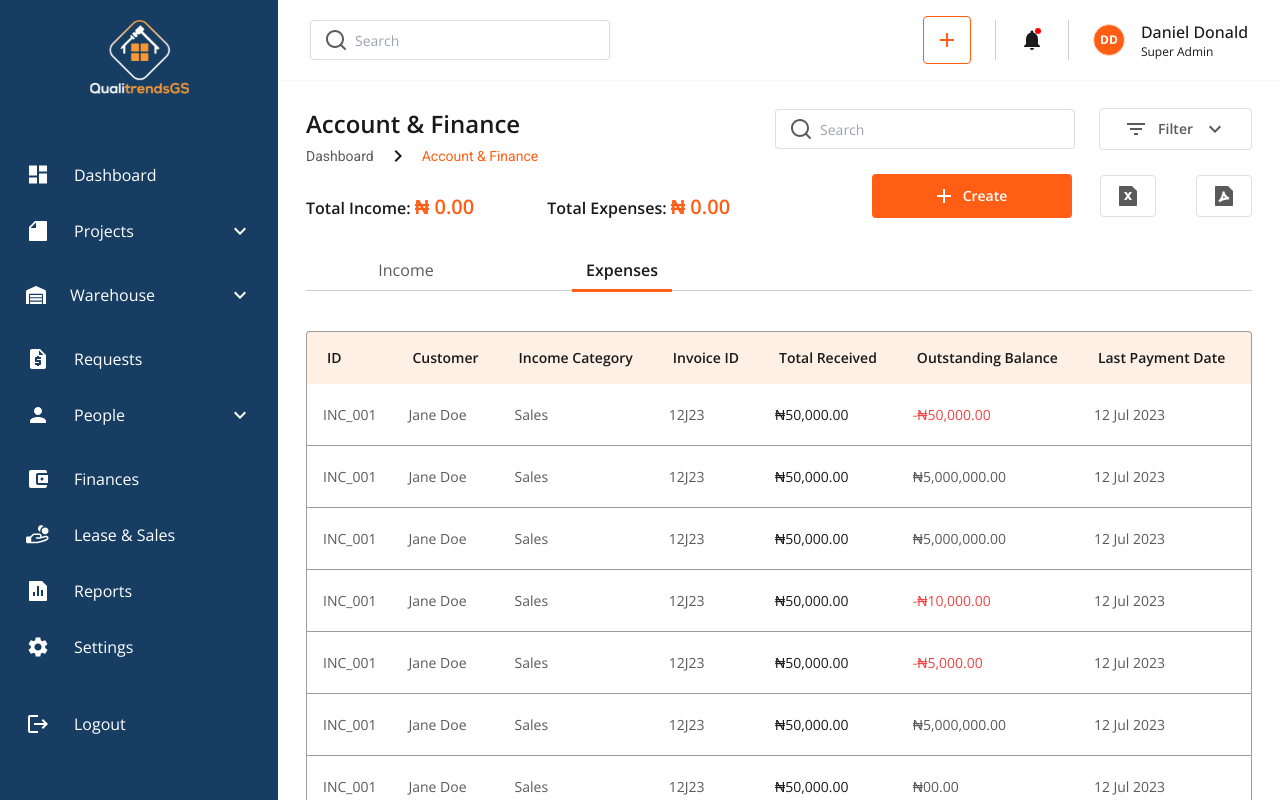
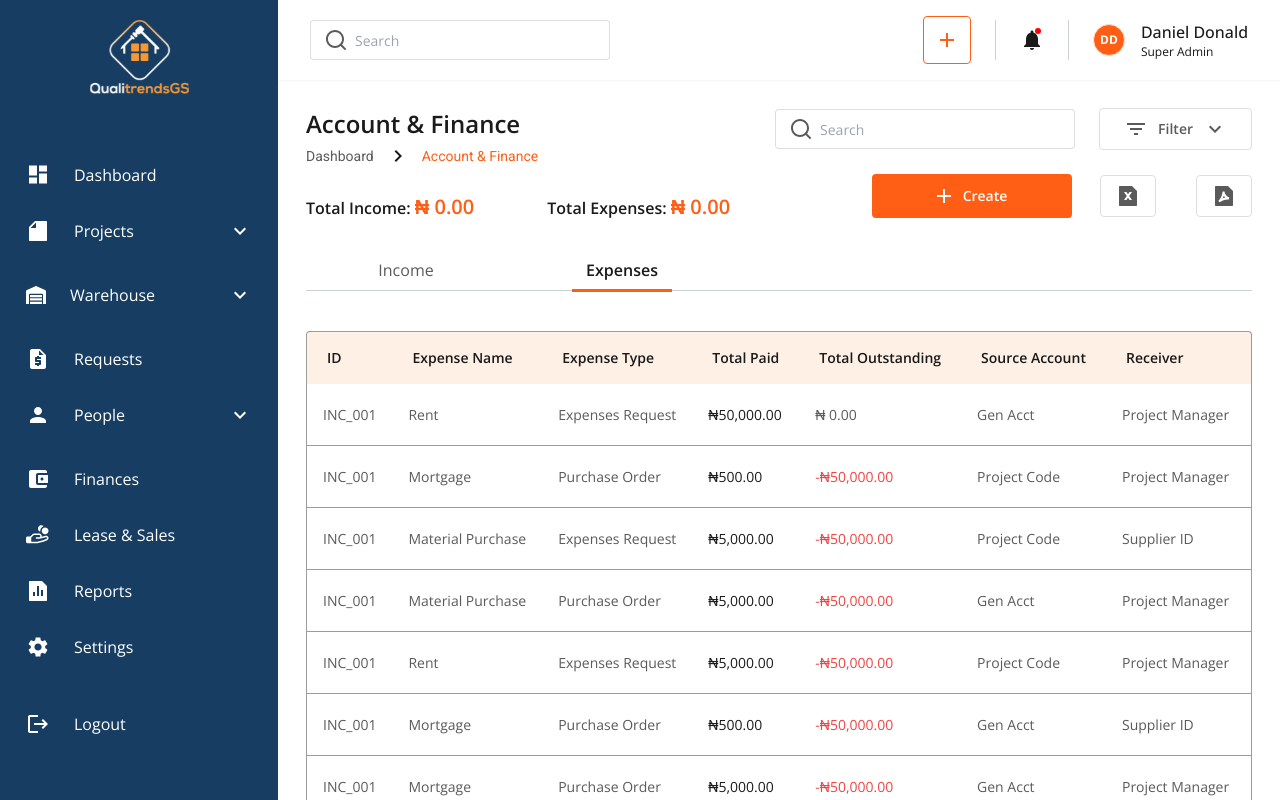
Before and after one commit to ntamiegbe/qualitrends-admin, a Next.js app: page /finances/expenses in a window 1280 px wide. Shown: the top 800 px of the page. Built offline with nearby package versions, Linux system fonts and the light colour scheme.

Commit message:
feat: added  expenses page comp.

```diff
--- a/src/components/Finances/Expenses/index.tsx
+++ b/src/components/Finances/Expenses/index.tsx
@@ -11,93 +11,93 @@ const expenses = () => {
     const data = [
 		{
 			id: "INC_001",
-			customer: "Jane Doe",
-			incomecategory: "Sales",
-			invoiceID: "12J23",
-			totalReceived: 5000000,
-			outstandingbalance: -50000,
-			lastpaymentdate: "12 Jul 2023",
+			expensename: "Rent",
+			expensetype: "Expenses Request",
+			totalpaid: 5000000,
+			totaloutstanding: " ₦ 0.00",
+			sourceaccount: "Gen Acct",
+			receiver: "Project Manager",
 		},
         {
-			id: "INC_001",
-			customer: "Jane Doe",
-			incomecategory: "Sales",
-			invoiceID: "12J23",
-			totalReceived: 5000000,
-			outstandingbalance: 5000000,
-			lastpaymentdate: "12 Jul 2023",
+          id: "INC_001",
+          expensename: "Mortgage",
+          expensetype: "Purchase Order",
+          totalpaid: 50000,
+          totaloutstanding: -50000,
+          sourceaccount: "Project Code",
+          receiver: "Project Manager",
 		},
 		{
 			id: "INC_001",
-			customer: "Jane Doe",
-			incomecategory: "Sales",
-			invoiceID: "12J23",
-			totalReceived: 5000000,
-			outstandingbalance: 5000000,
-			lastpaymentdate: "12 Jul 2023",
+          expensename: "Material Purchase",
+          expensetype: "Expenses Request",
+          totalpaid: 500000,
+          totaloutstanding: -50000,
+          sourceaccount: "Project Code",
+          receiver: "Supplier ID",
 		},
 		{
 			id: "INC_001",
-			customer: "Jane Doe",
-			incomecategory: "Sales",
-			invoiceID: "12J23",
-			totalReceived: 5000000,
-			outstandingbalance: -10000,
-			lastpaymentdate: "12 Jul 2023",
+          expensename: "Material Purchase",
+          expensetype: "Purchase Order",
+          totalpaid: 500000,
+          totaloutstanding: -50000,
+          sourceaccount: "Gen Acct",
+          receiver: "Project Manager",
 		},
 		{
 			id: "INC_001",
-			customer: "Jane Doe",
-			incomecategory: "Sales",
-			invoiceID: "12J23",
-			totalReceived: 5000000,
-			outstandingbalance: -5000,
-			lastpaymentdate: "12 Jul 2023",
+          expensename: "Rent",
+          expensetype: "Expenses Request",
+          totalpaid: 500000,
+          totaloutstanding: -50000,
+          sourceaccount: "Project Code",
+          receiver: "Project Manager",
 		},
 		{
 			id: "INC_001",
-			customer: "Jane Doe",
-			incomecategory: "Sales",
-			invoiceID: "12J23",
-			totalReceived: 5000000,
-			outstandingbalance: 5000000,
-			lastpaymentdate: "12 Jul 2023",
+          expensename: "Mortgage",
+          expensetype: "Purchase Order",
+          totalpaid: 50000,
+          totaloutstanding: -50000,
+          sourceaccount: "Gen Acct",
+          receiver: "Supplier ID",
 		},
 		{
 			id: "INC_001",
-			customer: "Jane Doe",
-			incomecategory: "Sales",
-			invoiceID: "12J23",
-			totalReceived: 5000000,
-			outstandingbalance: "₦00.00",
-			lastpaymentdate: "12 Jul 2023",
+          expensename: "Mortgage",
+          expensetype: "Purchase Order",
+          totalpaid: 500000,
+          totaloutstanding: -50000,
+          sourceaccount: "Gen Acct",
+          receiver: "Project Manager",
 		},
 		{
 			id: "INC_001",
-			customer: "Jane Doe",
-			incomecategory: "Sales",
-			invoiceID: "12J23",
-			totalReceived: 5000000,
-			outstandingbalance: 500000,
-			lastpaymentdate: "12 Jul 2023",
+          expensename: "Rent",
+          expensetype: "Expenses Request",
+          totalpaid: 500000,
+          totaloutstanding: -50000,
+          sourceaccount: "Project Code",
+          receiver: "Supplier ID",
 		},
 		{
 			id: "INC_001",
-			customer: "Jane Doe",
-			incomecategory: "Sales",
-			invoiceID: "12J23",
-			totalReceived: 5000000,
-			outstandingbalance: -50000,
-			lastpaymentdate: "12 Jul 2023",
+          expensename: "Material Purchase",
+          expensetype: "Expenses Request",
+          totalpaid: 500000,
+          totaloutstanding: -50000,
+          sourceaccount: "Gen Acct",
+          receiver: "Project Manager",
 		},
 		{
 			id: "INC_001",
-			customer: "Jane Doe",
-			incomecategory: "Sales",
-			invoiceID: "12J23",
-			totalReceived: 5000000,
-			outstandingbalance: -190000,
-			lastpaymentdate: "12 Jul 2023",
+          expensename: "Rent",
+          expensetype: "Purchase Order",
+          totalpaid: 50000,
+          totaloutstanding: -50000,
+          sourceaccount: "Project Code",
+          receiver: "Supplier ID",
 		},
     ];
 
@@ -107,28 +107,28 @@ const expenses = () => {
 			key: "id",
 		},
 		{
-			title: "Customer",
-			key: "customer",
+			title: "Expense Name",
+			key: "expensename",
 		},
 		{
-			title: "Income Category",
-			key: "incomecategory",
+			title: "Expense Type",
+			key: "expensetype",
 		},
 		{
-			title: "Invoice ID",
-			key: "invoiceID",
+			title: "Total Paid",
+			key: "totalpaid",
 		},
 		{
-			title: "Total Received",
-			key: "totalReceived",
+			title: "Total Outstanding",
+			key: "totaloutstanding",
 		},
 		{
-			title: "Outstanding Balance",
-			key: "outstandingbalance",
+			title: "Source Account",
+			key: "sourceaccount",
 		},
 		{
-			title: "Last Payment Date",
-			key: "lastpaymentdate",
+			title: "Receiver",
+			key: "receiver",
 		},
 		{
 			title: "Actions",
@@ -145,12 +145,12 @@ const expenses = () => {
                 rowComponent={(transaction, index, length) => {
                     const {
                         id,
-                        customer,
-                        incomecategory,
-                        invoiceID,
-                        totalReceived,
-                        outstandingbalance,
-                        lastpaymentdate,
+                        expensename,
+                        expensetype,
+                        totaloutstanding,
+                        totalpaid,
+                        sourceaccount,
+                        receiver,
                     } = transaction;
                     return (
                         <tr
@@ -160,14 +160,14 @@ const expenses = () => {
                             })}
                         >
                             <td className="p-4 text-black-500 whitespace-nowrap">{id}</td>
-                            <td className="p-4 text-black-500 whitespace-nowrap">{customer}</td>
-                            <td className="py-[18px] w-[100px] px-4 text-black-500 whitespace-nowrap">{incomecategory}</td>
-                            <td className="p-4 text-black-500 whitespace-nowrap uppercase">{invoiceID}</td>
-                            <td className="p-4 whitespace-nowrap">{formatAmount(+totalReceived, "NGN")}</td>
+                            <td className="p-4 text-black-500 whitespace-nowrap">{expensename}</td>
+                            <td className="py-[18px] w-[100px] px-4 text-black-500 whitespace-nowrap">{expensetype}</td>
+                            <td className="p-4 whitespace-nowrap">{formatAmount(+totalpaid, "NGN")}</td>
                             <td className="p-4 text-black-500 whitespace-nowrap">
-                                <TotalOutstanding value={outstandingbalance} />
+                                <TotalOutstanding value={totaloutstanding} />
                             </td>
-                            <td className="p-4 text-black-500 whitespace-nowrap">{lastpaymentdate}</td>
+                            <td className="p-4 text-black-500 whitespace-nowrap capitalise">{sourceaccount}</td>
+                            <td className="p-4 text-black-500 whitespace-nowrap">{receiver}</td>
                             <td className="p-4">
                                 <button>
                                     <Icons.MoreIcon />
@@ -177,6 +177,11 @@ const expenses = () => {
                     );
                 }}
             />
+
+            <div className="flex justify-between items-center mt-8">
+                <div className="text-black-500 font-semibold pt-2">Showing 1 - 9 from 100</div>
+                <div className="">pagination</div>
+            </div>
         </section>
     );
 };
```
